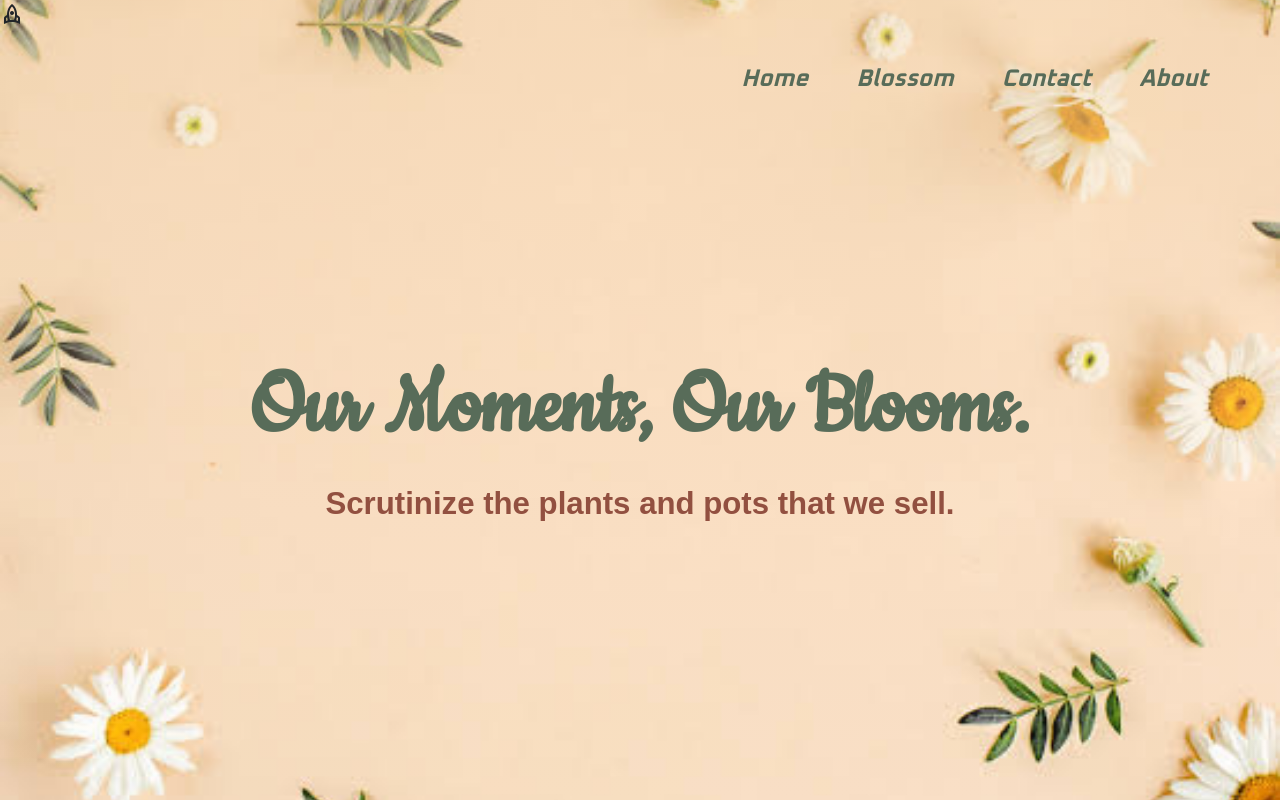
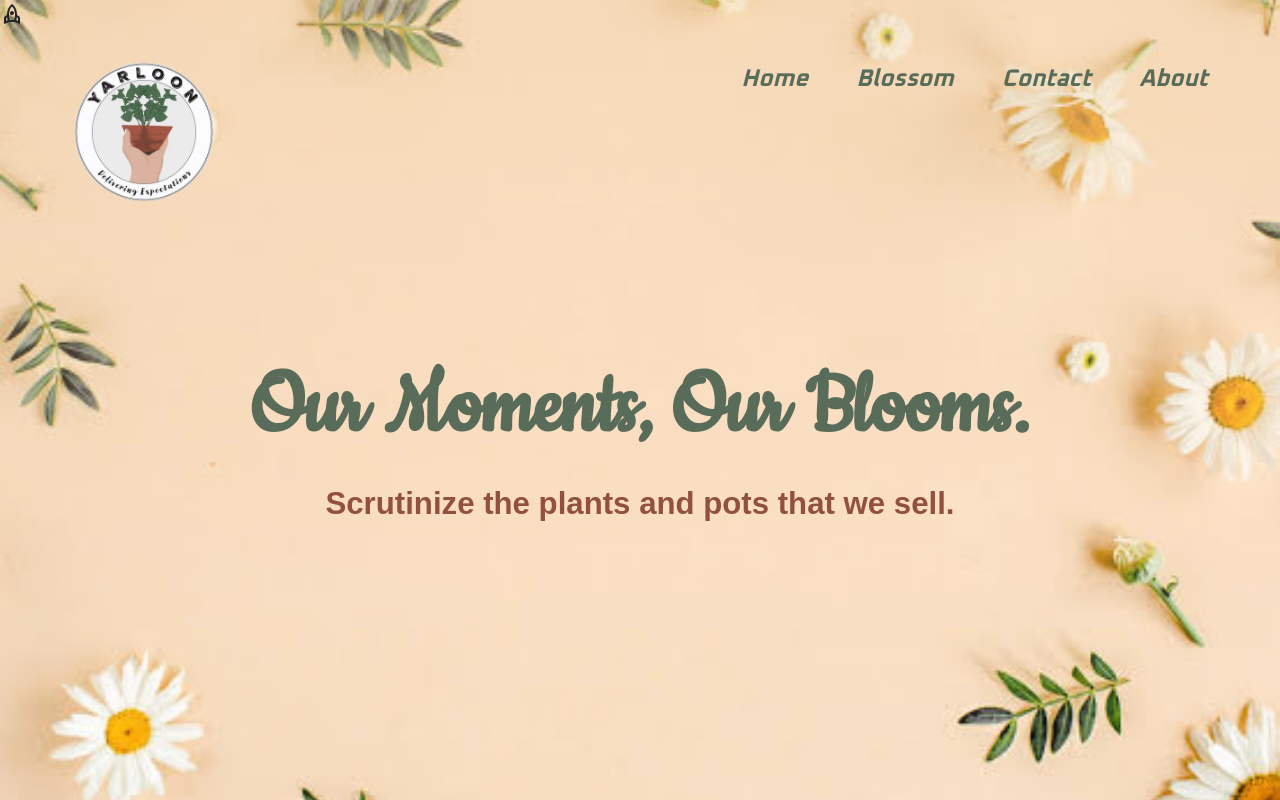
Before and after one commit to Sooraj-Suresh-Dev/Sample-Projects, a plain HTML site: page index.html in a window 1280 px wide. Drawn offline with nearby package versions, Linux system fonts and the light colour scheme; a web font is replaced by a local one.

Commit message:
logo updated

```diff
--- a/index.html
+++ b/index.html
@@ -4,7 +4,7 @@
     <meta charset="UTF-8">
     <meta name="viewport" content="width=device-width, initial-scale=1.0">
     <title>Yarloon Garden Center</title>
-    <link rel="icon" href="logo.png">
+    <link rel="icon" href="pics/logo.png">
 
     <link rel="preconnect" href="https://fonts.googleapis.com">
     <link rel="preconnect" href="https://fonts.gstatic.com" crossorigin>
@@ -57,7 +57,7 @@
     <div class="container-flow">
         <div class="header">
             <div class="logo" id="home">
-                <img class="img" src="logo.png" alt="">
+                <img class="img" src="pics/logo.png" alt="">
             </div>
             <div class="menu">
                 <ul>
```
